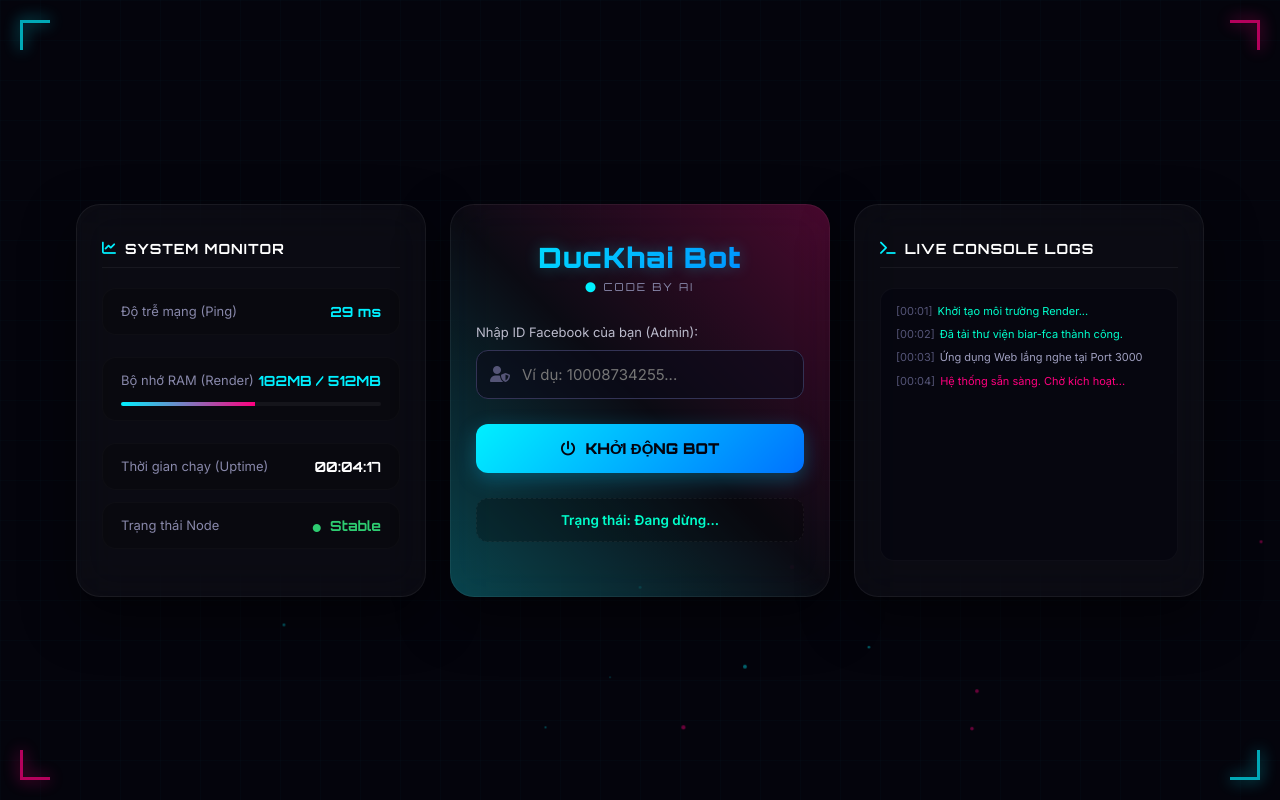
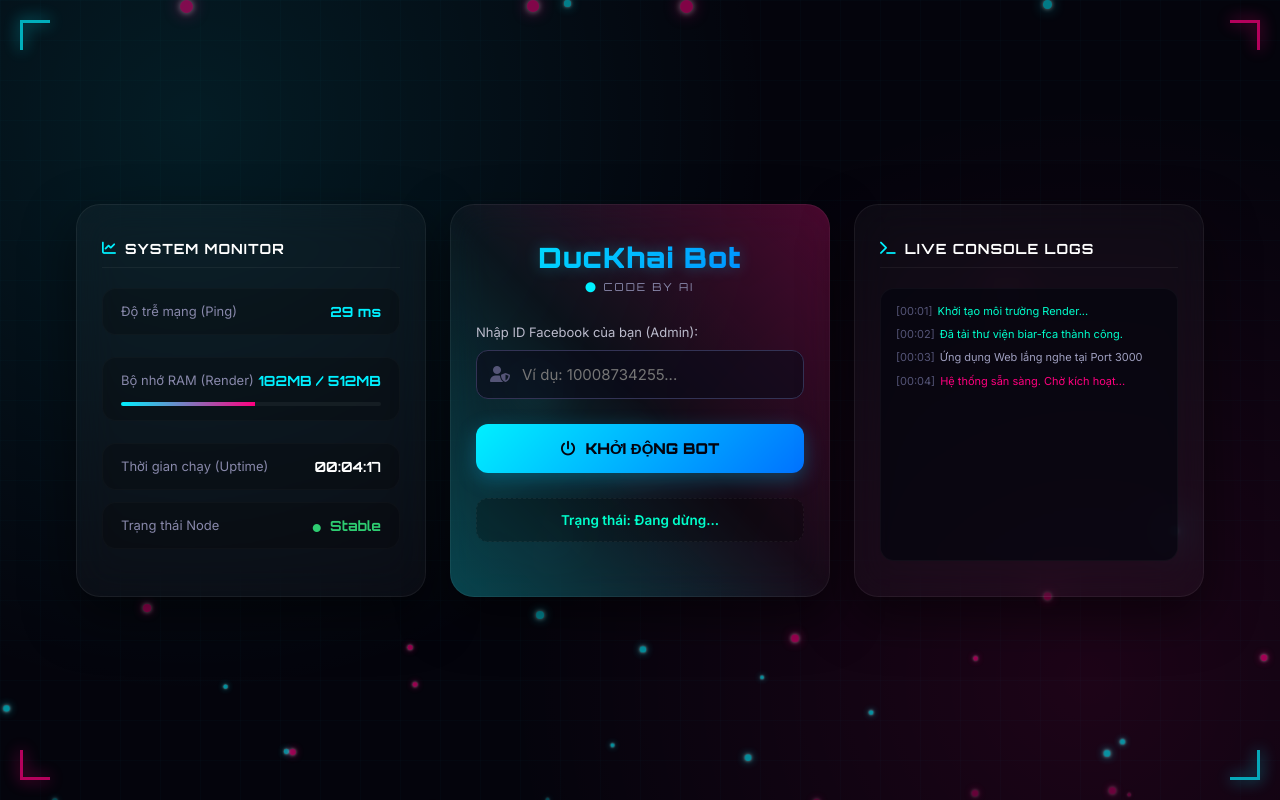
Before and after one commit to truongduckhai2012-cyber/duckhai-, a website: page index.html in a window 1280 px wide. Drawn offline with Linux system fonts and the light colour scheme.

Commit message:
Update index.html

```diff
--- a/index.html
+++ b/index.html
@@ -43,8 +43,8 @@
             position: absolute;
             top: 0; left: 0; width: 100%; height: 100%;
             background:
-                radial-gradient(circle at 15% 15%, rgba(0, 240, 255, 0.08) 0%, transparent 40%),
-                radial-gradient(circle at 85% 85%, rgba(ff, 0, 127, 0.08) 0%, transparent 40%);
+                radial-gradient(circle at 15% 15%, rgba(0, 240, 255, 0.1) 0%, transparent 45%),
+                radial-gradient(circle at 85% 85%, rgba(255, 0, 127, 0.1) 0%, transparent 45%);
             z-index: -3;
             animation: bgGlowMove 10s infinite alternate ease-in-out;
         }
@@ -75,7 +75,7 @@
         .bottom-left { bottom: 20px; left: 20px; border-right: none; border-top: none; border-color: var(--secondary); filter: drop-shadow(0 0 8px var(--secondary)); }
         .bottom-right { bottom: 20px; right: 20px; border-left: none; border-top: none; }
 
-        /* --- HIỆU ỨNG HẠT NEON BAY LƠ LỬNG --- */
+        /* --- HIỆU ỨNG HẠT NEON ĐƯỢC PHÓNG TO VÀ PHÁT SÁNG --- */
         .particles {
             position: fixed;
             top: 0; left: 0; width: 100%; height: 100%;
@@ -85,9 +85,8 @@
         .particle {
             position: absolute;
             border-radius: 50%;
-            background: var(--primary);
             animation: floatUp infinite linear;
-            opacity: 0.3;
+            opacity: 0.5; /* Tăng độ hiển thị sắc nét */
         }
 
         /* Vùng bố cục 3 cánh tách biệt */
@@ -367,9 +366,9 @@
 
         @keyframes floatUp {
             0% { transform: translateY(105vh) scale(0.5); opacity: 0; }
-            10% { opacity: 0.4; }
-            90% { opacity: 0.4; }
-            100% { transform: translateY(-5vh) scale(1.2); opacity: 0; }
+            10% { opacity: 0.6; }
+            90% { opacity: 0.6; }
+            100% { transform: translateY(-10vh) scale(1.2); opacity: 0; }
         }
 
         /* TỰ ĐỘNG ĐÁP ỨNG DI ĐỘNG */
@@ -460,19 +459,29 @@
 </div>
 
 <script>
-    // Tự động tạo 15 hạt Neon bay lơ lửng ngẫu nhiên ở phần viền nền
+    // Tăng lên 40 hạt và làm hạt TO hơn, SÁNG hơn bằng thuộc tính box-shadow phát sáng
     const pContainer = document.getElementById('particleContainer');
     const colors = ['#00f0ff', '#ff007f'];
-    for (let i = 0; i < 15; i++) {
+
+    for (let i = 0; i < 40; i++) {
         const p = document.createElement('div');
         p.classList.add('particle');
-        const size = Math.random() * 5 + 2;
+
+        // Tăng kích thước hạt (Từ 6px đến 14px)
+        const size = Math.random() * 8 + 6;
         p.style.width = `${size}px`;
         p.style.height = `${size}px`;
         p.style.left = `${Math.random() * 100}vw`;
-        p.style.animationDuration = `${Math.random() * 8 + 6}s`;
-        p.style.animationDelay = `${Math.random() * 5}s`;
-        p.style.background = colors[Math.floor(Math.random() * colors.length)];
+
+        // Tốc độ bay ngẫu nhiên mềm mại
+        p.style.animationDuration = `${Math.random() * 10 + 8}s`;
+        p.style.animationDelay = `${Math.random() * 6}s`;
+
+        // Chọn màu và thêm hiệu ứng box-shadow phát sáng rực rỡ tương ứng
+        const pickedColor = colors[Math.floor(Math.random() * colors.length)];
+        p.style.background = pickedColor;
+        p.style.boxShadow = `0 0 ${size + 4}px ${pickedColor}, 0 0 ${size / 2}px #fff`;
+
         pContainer.appendChild(p);
     }
 
@@ -501,7 +510,7 @@
         term.scrollTop = term.scrollHeight;
     }
 
-    // Logic xử lý chính của nút bấm (Giữ nguyên cấu trúc gốc)
+    // Logic xử lý chính của nút bấm
     function startBot() {
         const adminId = document.getElementById('adminId').value.trim();
         if (!adminId) {
```
